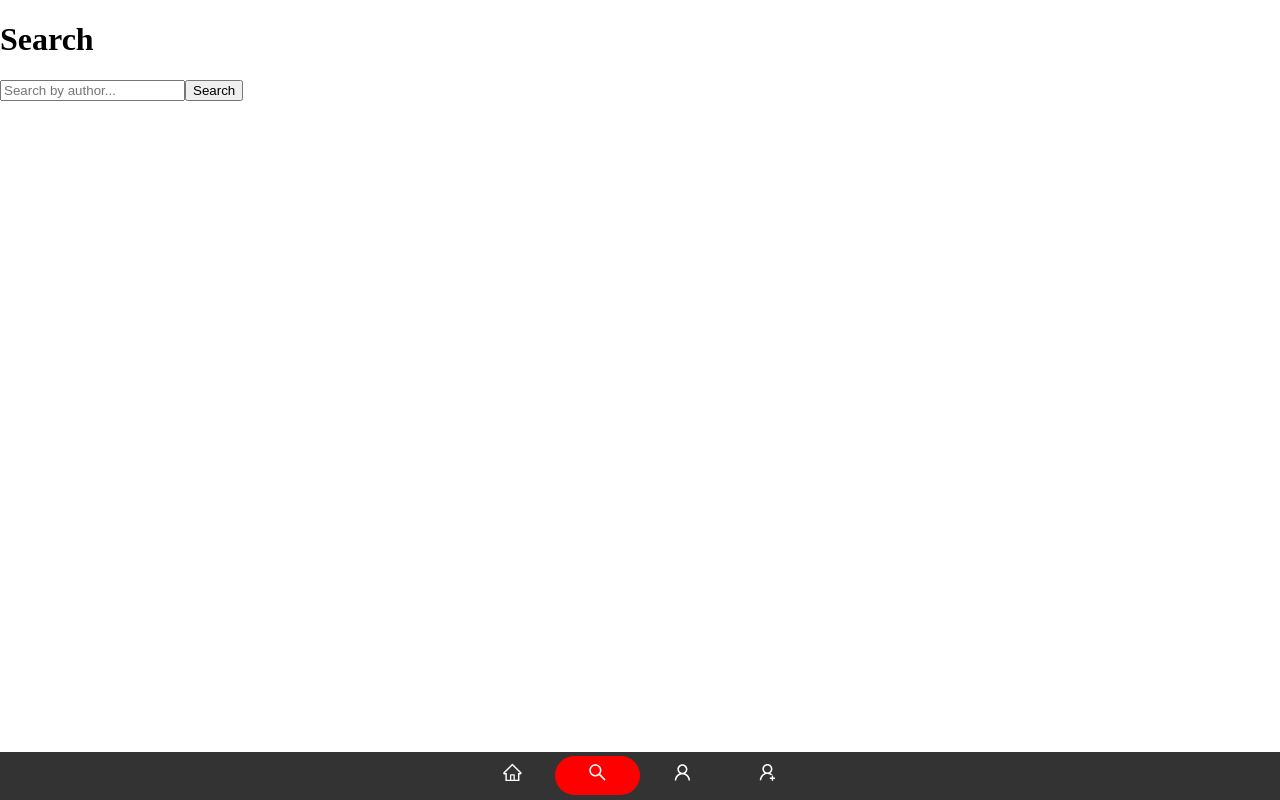
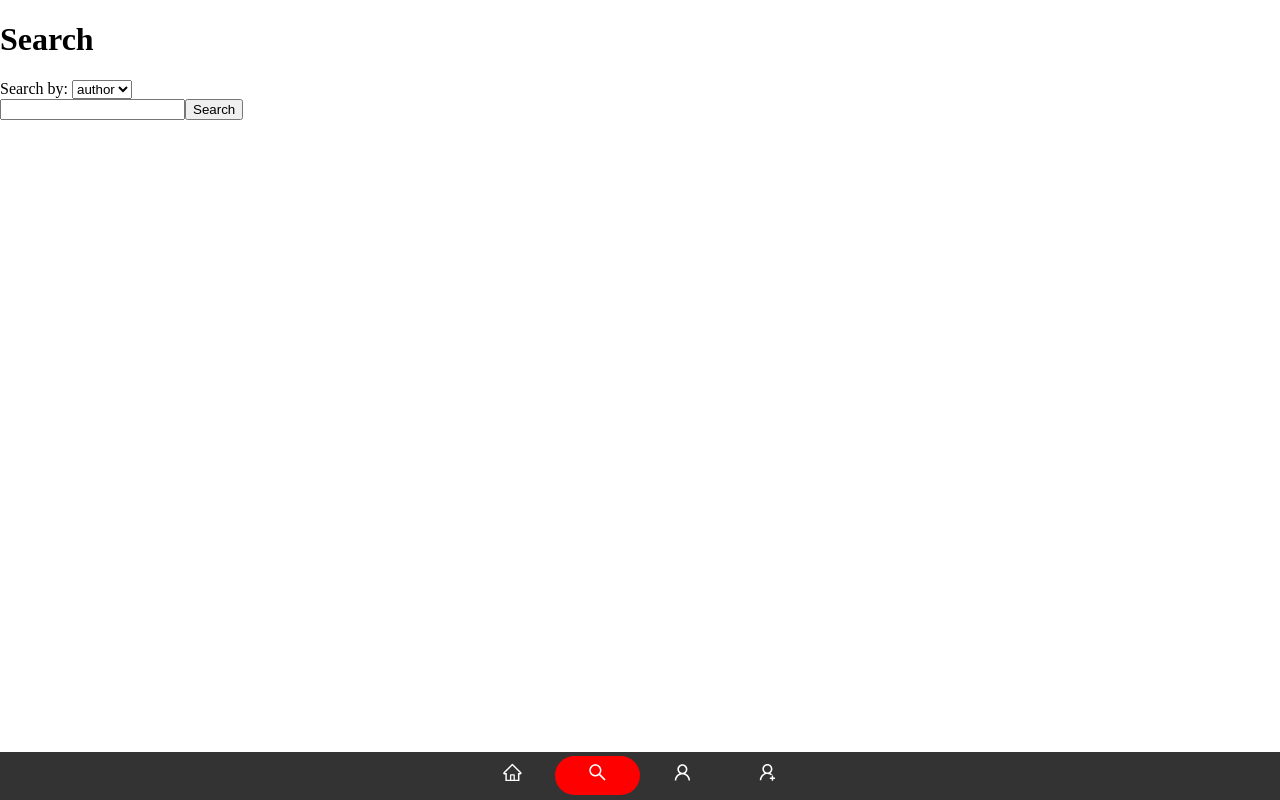
Before and after one commit to Vectari/bookstats, a React (Vite) app: page /search in a window 1280 px wide. Built offline with nearby package versions, Linux system fonts and the light colour scheme.

Commit message:
feat: add select to search type

```diff
--- a/src/components/SearchBar/SearchBar.tsx
+++ b/src/components/SearchBar/SearchBar.tsx
@@ -2,9 +2,9 @@ import { useState } from "react";
 import { Loader } from "../Loader/Loader";
 import { OPEN_LIBRARY_API } from "../../api";
 
-interface SearchByProps {
-  searchBy: string;
-}
+// interface SearchByProps {
+//   searchBy: string;
+// }
 interface SearchResult {
   edition_key: string;
   title: string;
@@ -16,9 +16,14 @@ interface SearchResult {
   publisher: string;
 }
 
-export function SearchBar({ searchBy }: SearchByProps) {
+interface SearchSelect {
+  searchBy: string;
+}
+// export function SearchBar({ searchBy }: SearchByProps) {
+export function SearchBar() {
   const [search, setSearch] = useState("");
   const [searchResults, setSearchResults] = useState<SearchResult[]>([]);
+  const [searchSelect, setSearchSelect] = useState<SearchSelect>("");
   const [loading, setLoading] = useState(false);
 
   const handleChange = (e: React.ChangeEvent<HTMLInputElement>) => {
@@ -30,7 +35,7 @@ export function SearchBar({ searchBy }: SearchByProps) {
     try {
       console.log("Loading");
       setLoading(true);
-      const response = await fetch(`${OPEN_LIBRARY_API}?${searchBy}=${search}`);
+      const response = await fetch(`${OPEN_LIBRARY_API}?${searchSelect}=${search}`);
       const searchData = await response.json();
       setSearchResults(searchData.docs);
       setLoading(false);
@@ -39,12 +44,26 @@ export function SearchBar({ searchBy }: SearchByProps) {
     }
   };
 
+  const handleSelect = (e: React.FormEvent<HTMLSelectElement>) => {
+    setSearchSelect(e.target.value);
+  };
+
   return (
     <>
+      <label htmlFor="searchBy">Search by: </label>
+      <select
+        name="searchBy"
+        id="searchBy"
+        value={searchSelect}
+        onChange={handleSelect}
+      >
+        <option value="author">author</option>
+        <option value="title">title</option>
+      </select>
       <form onSubmit={handleSearch}>
         <input
           type="text"
-          placeholder={`Search by ${searchBy}...`}
+          // placeholder={`Search by ${searchBy}...`}
           value={search}
           onChange={handleChange}
         />
```
